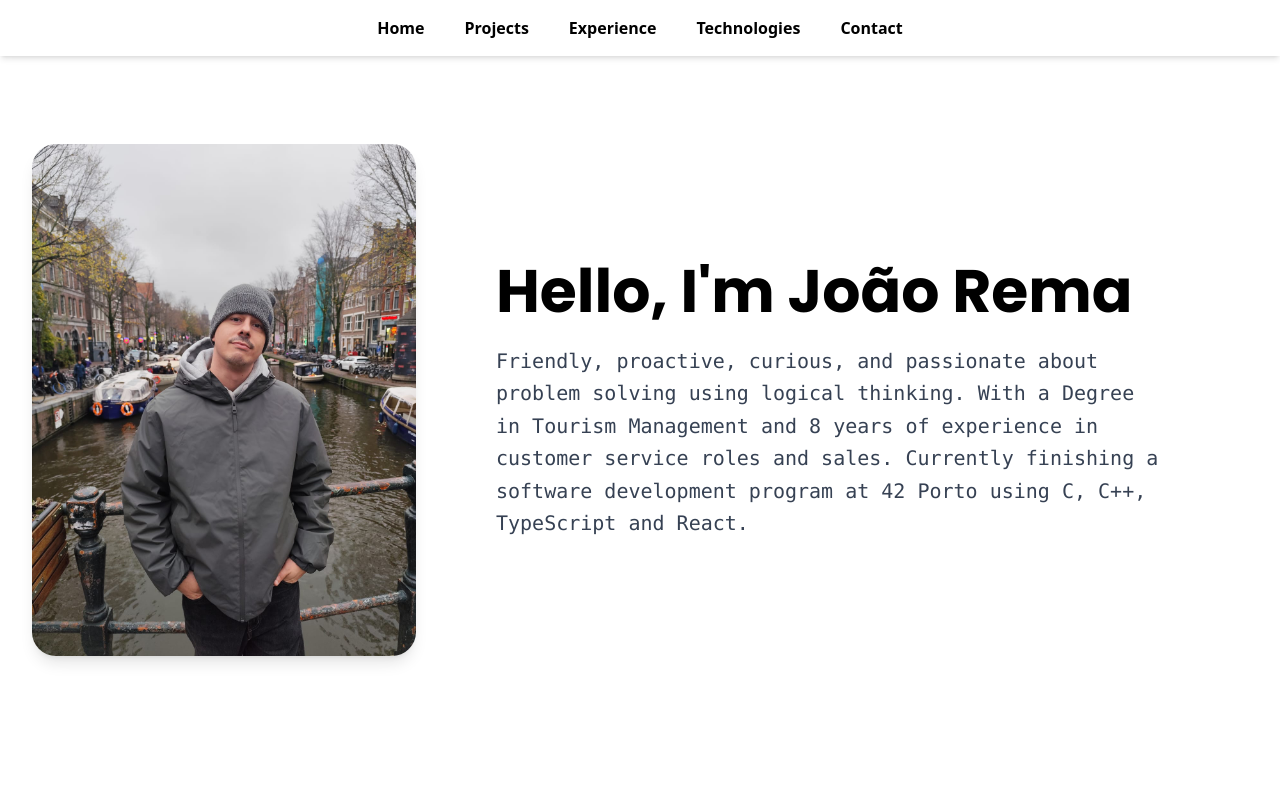
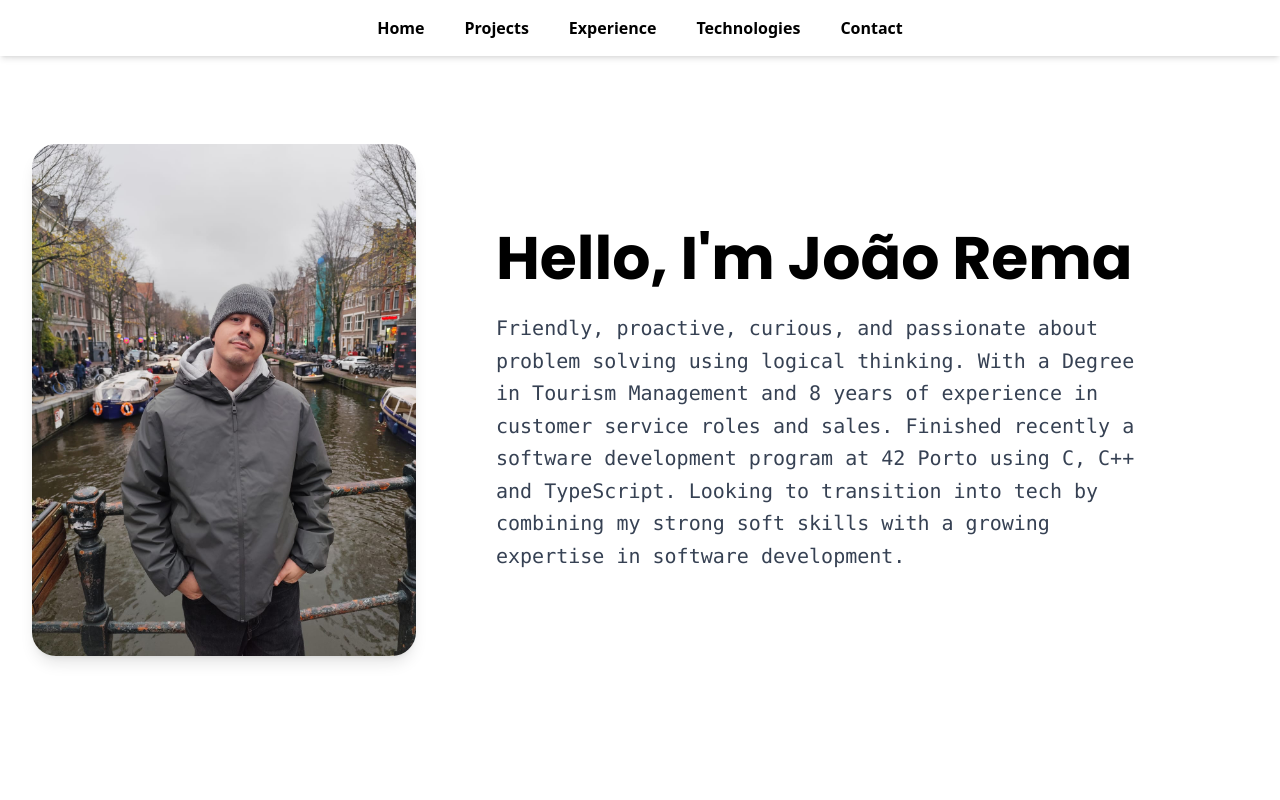
Before and after one commit to joaorema/Portfolio, a React (Vite) app in the folder Project/: page / in a window 1280 px wide. Shown: the top 800 px of the page. Built offline with nearby package versions, Linux system fonts and the light colour scheme.

Commit message:
Update to cv and few lines in hero page

```diff
--- a/Project/src/pages/ContactsPage.tsx
+++ b/Project/src/pages/ContactsPage.tsx
@@ -23,9 +23,9 @@ const ContactsPage: React.FC = () => {
       color: "hover:shadow-[8px_8px_0px_0px_rgba(0,0,0,1)]",
     },
     {
-      name: "Resume",
+      name: "Cv",
       value: "Download PDF",
-      link: "https://drive.google.com/file/d/1X_81nQlN2mc2ARXPLtPj6guzNTBtbp8h/view?usp=drive_link",
+      link: "https://drive.google.com/file/d/1vrLYaV3rJHUIb9t4gYm5oKi2_Y5XZ9XY/view?usp=drive_link",
       color: "hover:shadow-[8px_8px_0px_0px_rgba(0,0,0,1)]",
     },
   ];
--- a/Project/src/pages/HeroPage.tsx
+++ b/Project/src/pages/HeroPage.tsx
@@ -1,16 +1,11 @@
-import React from "react"
+import React from "react";
 
 const HeroPage: React.FC = () => {
-    return(
+  return (
     <div className="max-w-7xl mx-auto w-full flex flex-col md:flex-row items-center gap-10 md:gap-20">
-
-          {/* Image - Order 2 on mobile (text first), Order 1 on desktop?
-              Or keep image top on mobile. Current: Image Top.
-          */}
       <div className="shrink-0">
         <img
           src="/fotojoao.jpg"
-              // Adjusted sizing for mobile vs desktop
           className="w-64 h-64 md:w-96 md:h-auto object-cover rounded-3xl shadow-lg mx-auto"
           alt="João"
         />
@@ -22,13 +17,16 @@ const HeroPage: React.FC = () => {
           Hello, I'm João Rema
         </h1>
         <p className="mt-6 text-lg md:text-xl font-mono text-gray-700 leading-relaxed">
-              Friendly, proactive, curious, and passionate about problem solving using logical thinking.
-              With a Degree in Tourism Management and 8 years of experience in customer service roles and sales.
-              Currently finishing a software development program at 42 Porto using C, C++, TypeScript and React.
+          Friendly, proactive, curious, and passionate about problem solving
+          using logical thinking. With a Degree in Tourism Management and 8
+          years of experience in customer service roles and sales. Finished
+          recently a software development program at 42 Porto using C, C++
+          and TypeScript. Looking to transition into tech by combining my
+          strong soft skills with a growing expertise in software development.
         </p>
       </div>
     </div>
   );
-}
+};
 
-export default HeroPage
+export default HeroPage;
```
Lines whose indentation alone changed are shown as unchanged.
